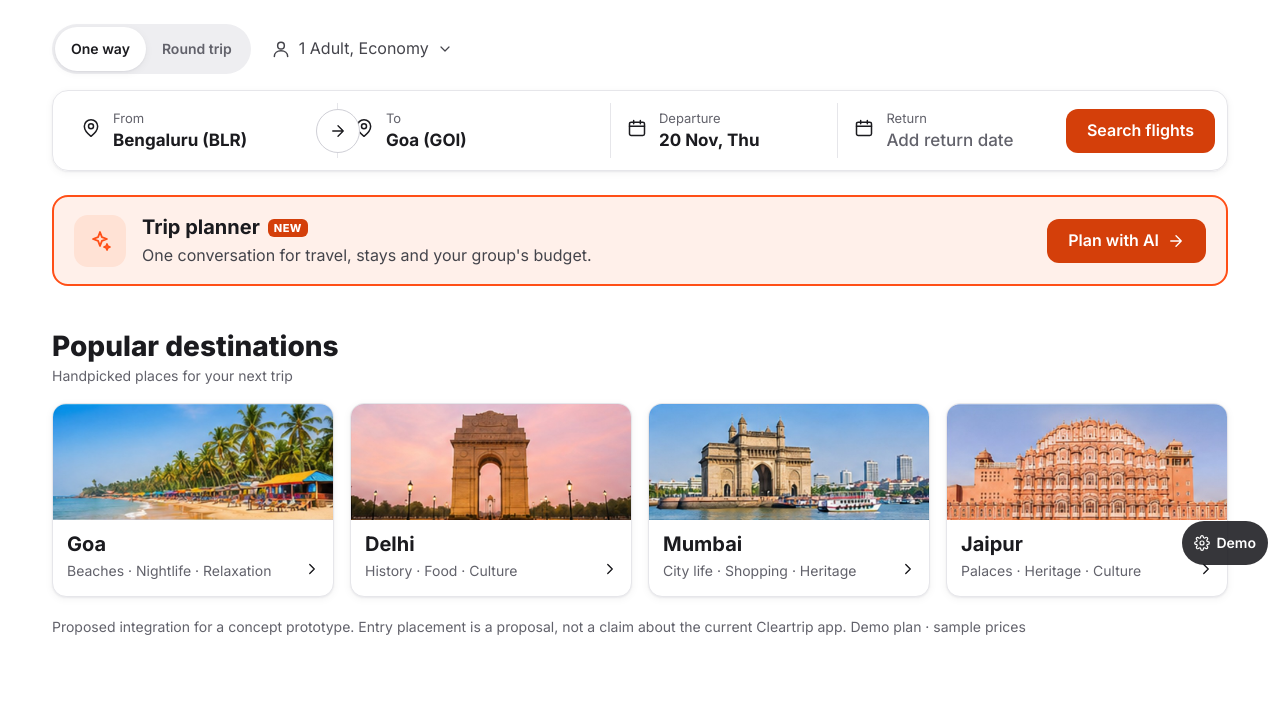
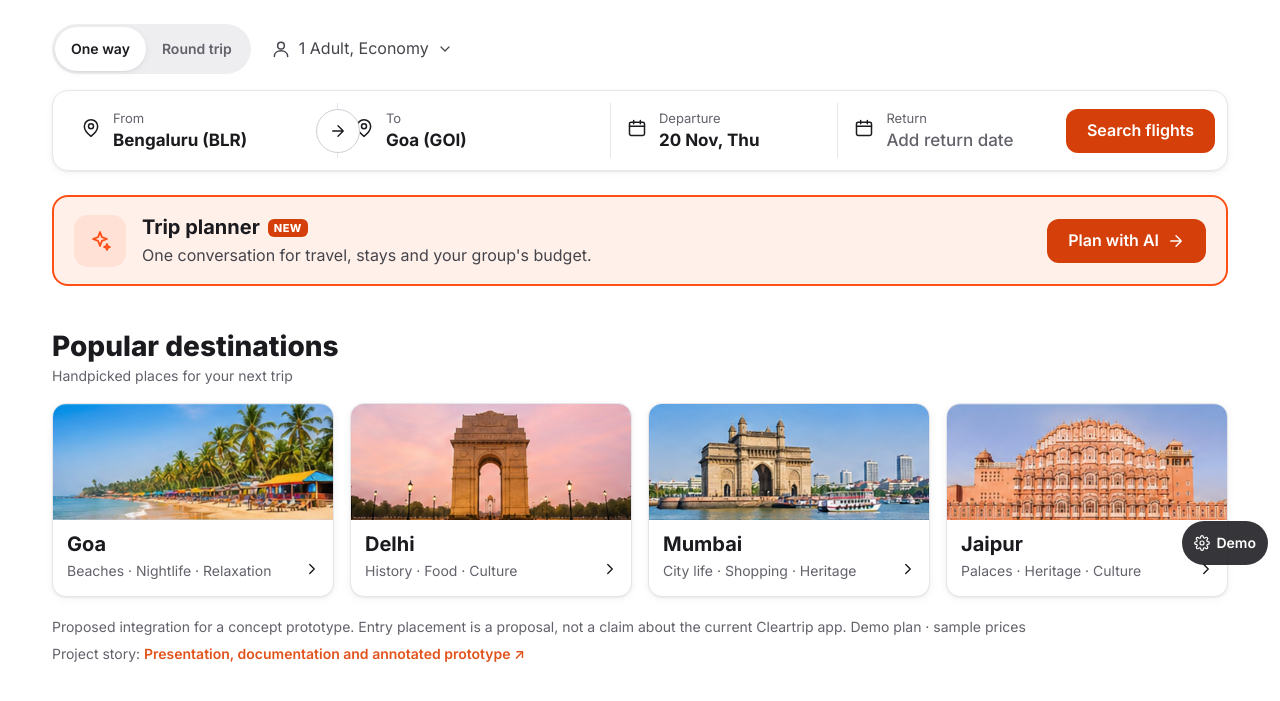
Before and after one commit to rushabhm-blip/Cleartrip_ai_agent, a plain HTML site: page index.html in a window 1280 px wide. Shown: the part 223-924 px from the top of the page. Drawn offline with Linux system fonts and the light colour scheme.

Commit message:
Link the presentation from the prototype homepage
Co-Authored-By: Claude Sonnet 5.5 <noreply@anthropic.com>

```diff
--- a/css/app.css
+++ b/css/app.css
@@ -1078,3 +1078,4 @@ html.reduce-motion .wb *,html.reduce-motion .rv *{animation:none!important;trans
 @media (max-width:640px){.dc-grid{grid-template-columns:1fr}.dc-go{width:100%;min-width:0}.dc-sub{font-size:17px}.dc-res .dc-edit{position:static}}
 @media (prefers-reduced-motion:reduce){.dc-globe.is-in,.dc-globe.is-up,.dc-card,.dc-doodles{animation:none!important;opacity:1}.dc-globe.is-in .dc-doodles{animation:none!important}}
 .dc-form{max-width:900px}.dc-grid{max-width:740px;margin-inline:auto}.dc-chips{justify-content:center}.dc-mood legend{text-align:center;float:none;width:100%}
+.foot-link{margin-top:6px}.foot-link a{color:var(--orange,#E2531C);font-weight:600;text-decoration:none}.foot-link a:hover{text-decoration:underline}
--- a/js/views.js
+++ b/js/views.js
@@ -70,6 +70,7 @@ export function homeWeb() {
         <div class="dest-grid">${[['city_goa', 'Goa', 'Beaches · Nightlife · Relaxation'], ['city_delhi', 'Delhi', 'History · Food · Culture'], ['city_mumbai', 'Mumbai', 'City life · Shopping · Heritage'], ['city_jaipur', 'Jaipur', 'Palaces · Heritage · Culture']].map(([i, n, s]) => `<button class="dest-card" data-act="host-stub"><img src="${img(i)}" alt="" loading="lazy"><span class="dest-b"><b>${n}</b><small>${s}</small></span>${icon('right', '', 18)}</button>`).join('')}</div>
       </section>
       <p class="foot-note">Proposed integration for a concept prototype. Entry placement is a proposal, not a claim about the current Cleartrip app. ${esc('Demo plan · sample prices')}</p>
+      <p class="foot-note foot-link">Project story: <a href="https://rushabhm-blip.github.io/cleartrip_presentation/" target="_blank" rel="noopener">Presentation, documentation and annotated prototype ↗</a></p>
     </div></div>`;
 }
 export function homePhone() {
@@ -84,6 +85,7 @@ export function homePhone() {
     <h2 class="hp-h2">Offers for your next trip</h2>
     <div class="promo"><img src="${img('promo_places')}" alt=""><div class="promo-t"><b>Discover<br>new places</b><span>Plan your next getaway with Cleartrip.</span></div></div>
     <p class="foot-note">Proposed integration. ${esc('Demo plan · sample prices')}</p>
+    <p class="foot-note foot-link">Project story: <a href="https://rushabhm-blip.github.io/cleartrip_presentation/" target="_blank" rel="noopener">Presentation, documentation and annotated prototype ↗</a></p>
   </div>`;
 }
 
```
